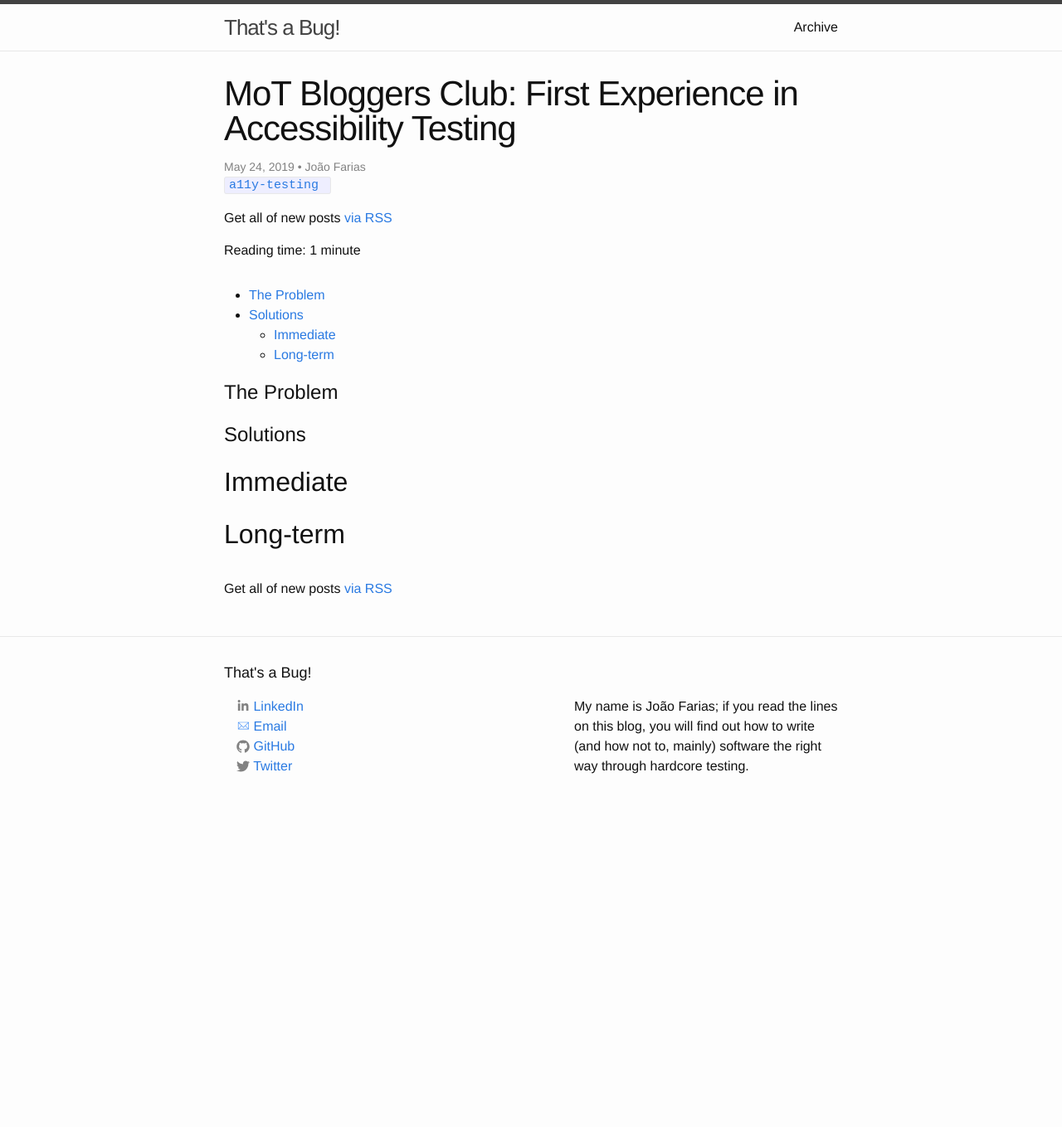
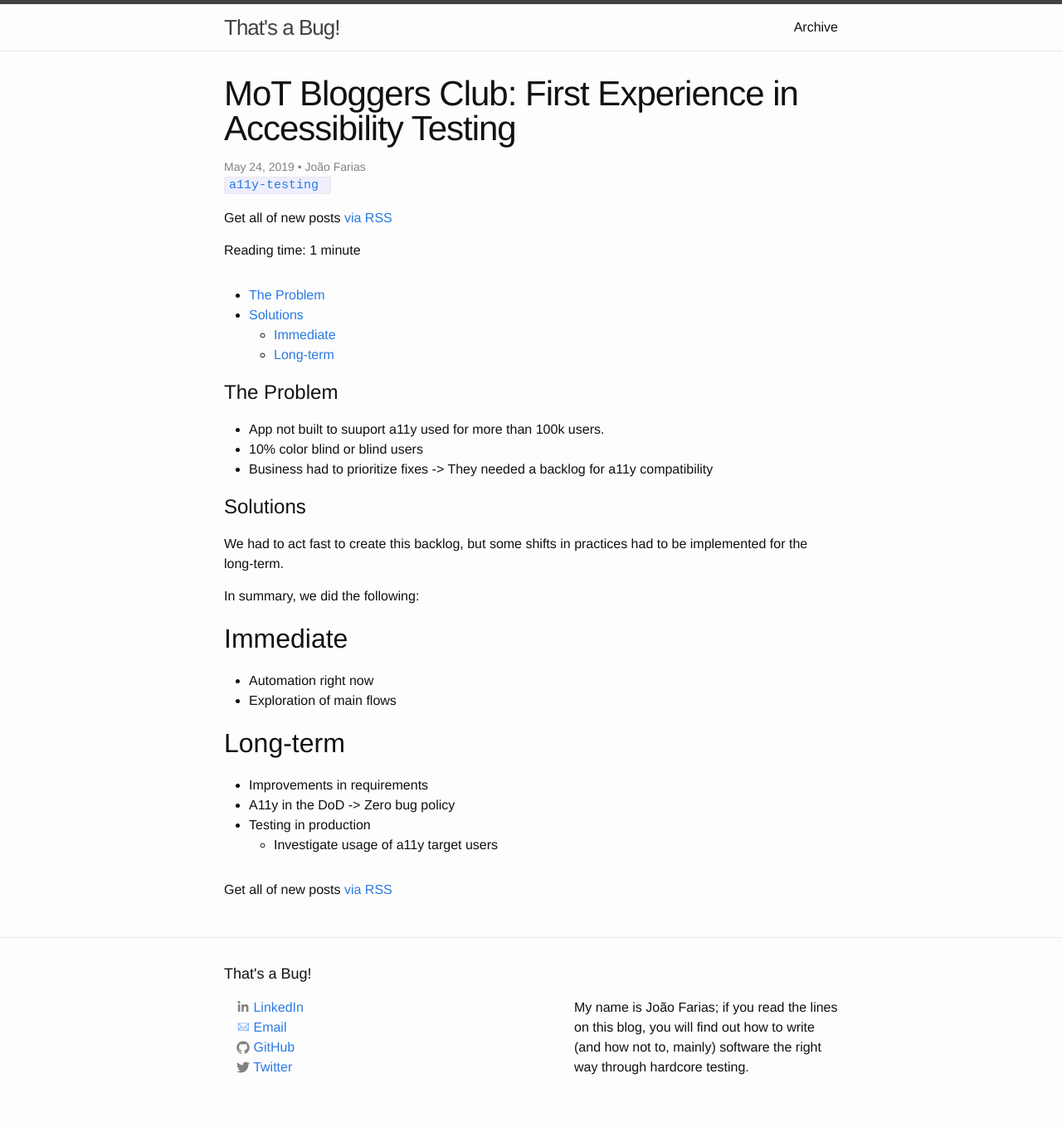
Before and after one commit to JoaoGFarias/JoaoGFarias.github.io, a Jekyll site: the page built from _posts/2019-05-24-first_experience_a11y_testing.markdown, in a window 1280 px wide. Shown: the whole page at 83% size. Built offline with Jekyll 4.4.1, drawn with Linux system fonts in a browser that asks for light colours; before the commit the page ends 996 px from its top, so only the background shows below that.

Commit message:
First experience A11y - Draft

```diff
--- a/_posts/2019-05-24-first_experience_a11y_testing.markdown
+++ b/_posts/2019-05-24-first_experience_a11y_testing.markdown
@@ -10,8 +10,25 @@ description: A short report of my first experiences with Accessibility Testing f
 
 # The Problem
 
+* App not built to suuport a11y used for more than 100k users.
+* 10% color blind or blind users
+* Business had to prioritize fixes -> They needed a backlog for a11y compatibility
+
 # Solutions
+
+We had to act fast to create this backlog, but some shifts in practices had to be implemented
+for the long-term.
+
+In summary, we did the following:
 
 ## Immediate
 
+* Automation right now
+* Exploration of main flows
+
 ## Long-term
+
+* Improvements in requirements
+* A11y in the DoD -> Zero bug policy
+* Testing in production
+  * Investigate usage of a11y target users
```
